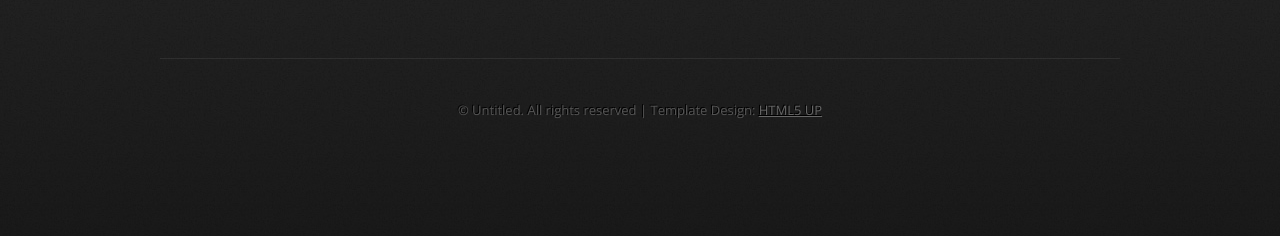
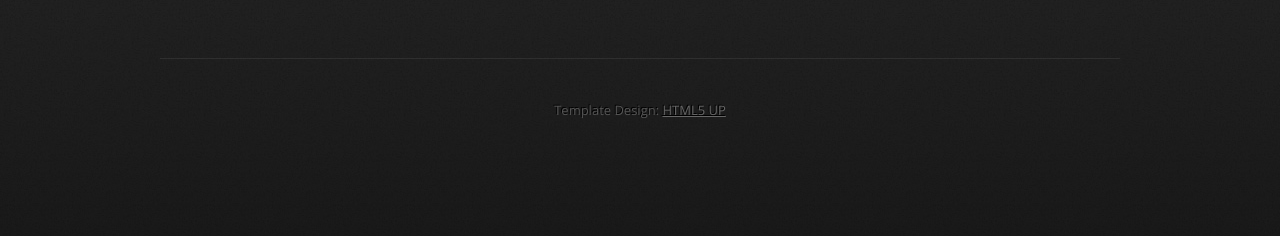
Before and after one commit to michalgm/curiosityhacked.org, a Jekyll site: the page built from sparks.html, in a window 1280 px wide. Shown: the part 1519-1755 px from the top of the page. Built offline with Jekyll 4.4.1, drawn with Linux system fonts in a browser that asks for light colours.

Commit message:
Remove copyright notice

```diff
--- a/_includes/footer.html
+++ b/_includes/footer.html
@@ -39,7 +39,7 @@
   				<div class="row">
   					<div class="12u">
   						<div id="copyright">
-  							&copy; Untitled. All rights reserved | Template Design: <a href="http://html5up.net/">HTML5 UP</a>
+  							Template Design: <a href="http://html5up.net/">HTML5 UP</a>
   						</div>
   					</div>
   				</div>
```
